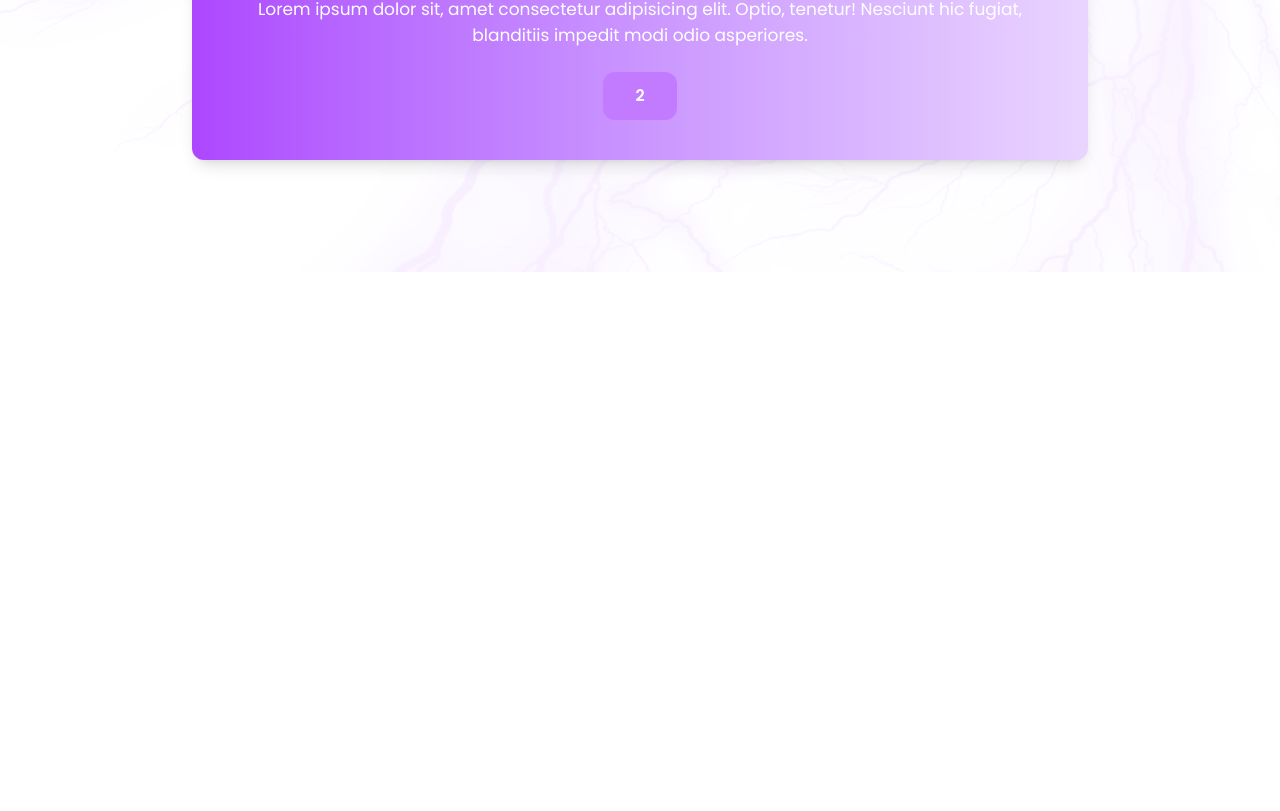
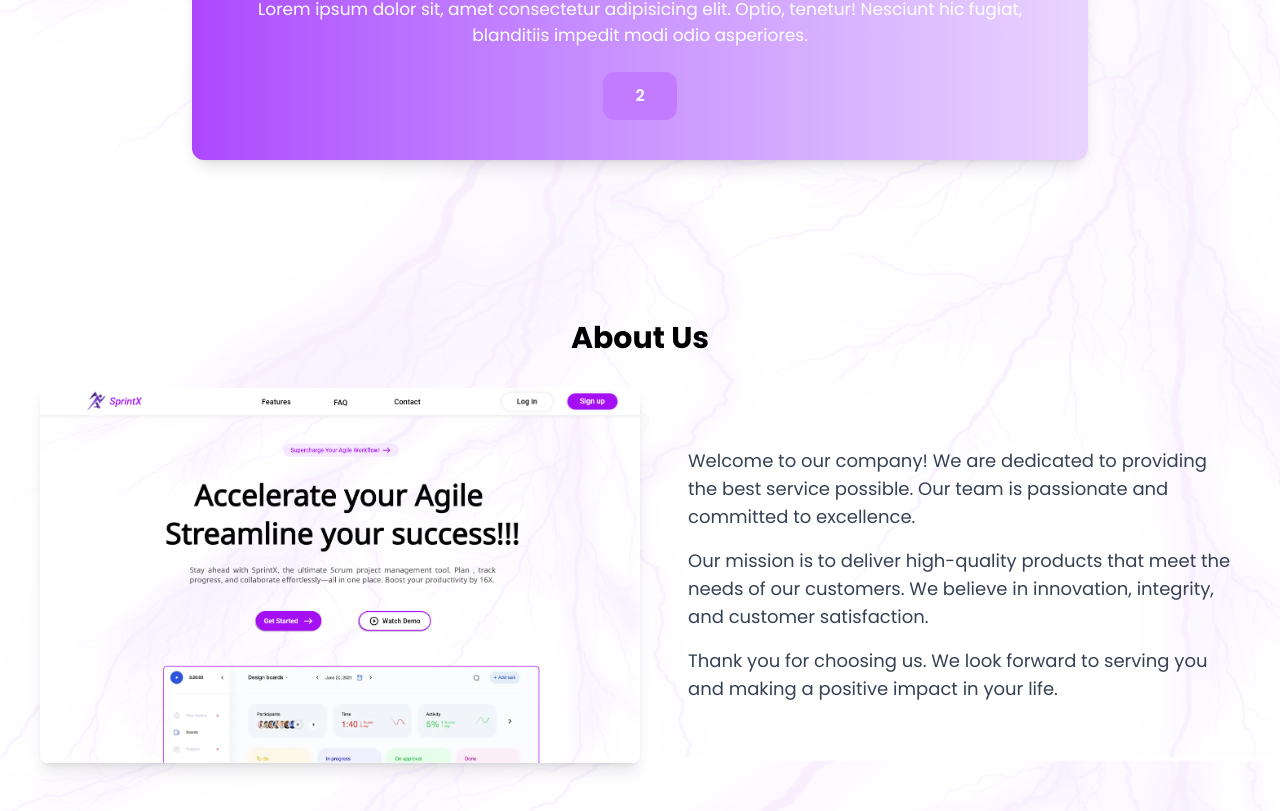
Before and after one commit to Sabarish-developer/SprintX, a React (Vite) app in the folder client/: page / in a window 1280 px wide. Shown: the part 1642-2453 px from the top of the page. Before the commit the page ends 1914 px from the top, so only its background shows below. Built offline with nearby package versions, Linux system fonts and the light colour scheme.

Commit message:
Added About

```diff
--- a/client/src/App.jsx
+++ b/client/src/App.jsx
@@ -4,6 +4,7 @@ import Navbar from './components/Navbar';
 import HeroSection from './components/HeroSection';
 import SliderSection from './components/SliderSection';
 import { navItems } from './constants/objects';
+import AboutSection from './components/AboutSection';
 
 function App() {
   const featuresRef = useRef(null);
@@ -22,6 +23,7 @@ function App() {
       <div className='max-w-7xl mx-auto px-6 pt-17'>
         <HeroSection />
         <SliderSection ref={featuresRef} />
+        <AboutSection/>
       </div>
     </>
   );
--- /dev/null
+++ b/client/src/components/AboutSection.jsx
@@ -0,0 +1,29 @@
+import template from '../assets/template.png'
+
+const AboutSection = () => {
+  return (
+    <section className="py-12">
+      <div className="container mx-auto px-4">
+        <h2 className="text-3xl font-bold text-center mb-8">About Us</h2>
+        <div className="flex flex-col md:flex-row items-center">
+          <div className="md:w-1/2 mb-8 md:mb-0">
+            <img src={template} alt="About Us" className="rounded-lg shadow-lg" />
+          </div>
+          <div className="md:w-1/2 md:pl-12">
+            <p className="text-lg text-gray-700 mb-4">
+              Welcome to our company! We are dedicated to providing the best service possible. Our team is passionate and committed to excellence.
+            </p>
+            <p className="text-lg text-gray-700 mb-4">
+              Our mission is to deliver high-quality products that meet the needs of our customers. We believe in innovation, integrity, and customer satisfaction.
+            </p>
+            <p className="text-lg text-gray-700">
+              Thank you for choosing us. We look forward to serving you and making a positive impact in your life.
+            </p>
+          </div>
+        </div>
+      </div>
+    </section>
+  );
+};
+
+export default AboutSection;
```
